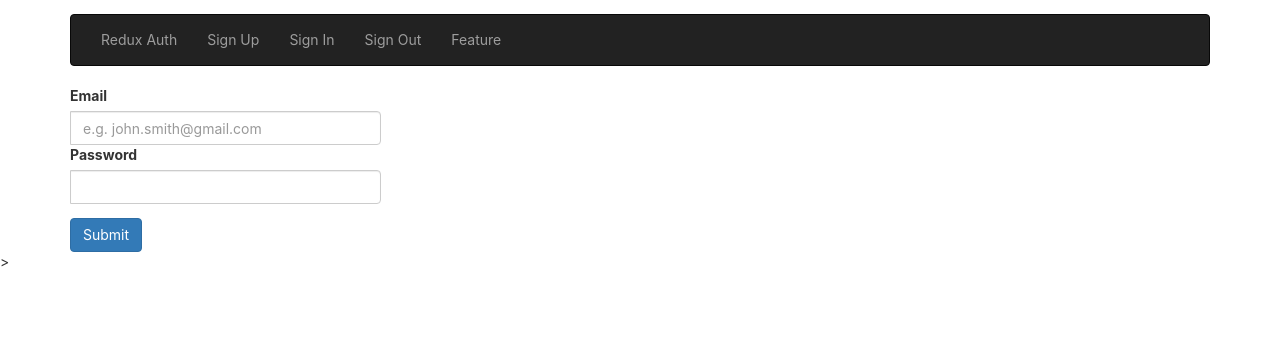
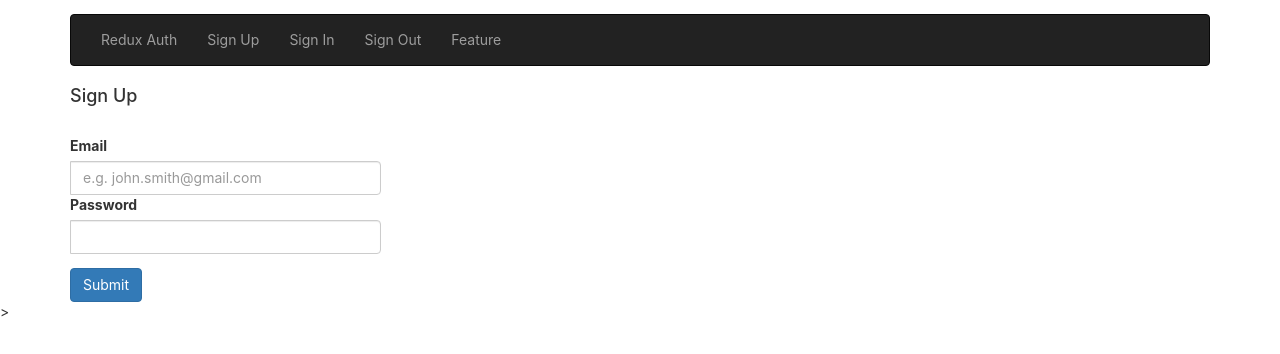
Before and after one commit to WendySanarwanto/udemy-advanced-react-and-redux, a React (Create React App) app in the folder auth/client/: page /signup in a window 1280 px wide. Shown: the top 354 px of the page. Built offline with nearby package versions, Linux system fonts and the light colour scheme.

Commit message:
Handle AuthForm's onSubmit callback with console.log

```diff
--- a/auth/client/src/components/auth/SignIn.jsx
+++ b/auth/client/src/components/auth/SignIn.jsx
@@ -3,8 +3,17 @@ import React from 'react';
 import AuthForm from './AuthForm';
 
 const SignIn = () => {
+  const onSubmit = (formValues) => {
+    console.log(`[debug]<SignIn@onSubmit> formValues: \n`, formValues);
+    // TODO: Call signIn action creator
+  };
+
   return (
-    <AuthForm />
+    <div>
+      <h4>Sign In</h4>
+      <br />
+      <AuthForm onSubmit={ onSubmit }/>
+    </div>
   );
 };
 
--- a/auth/client/src/components/auth/SignUp.jsx
+++ b/auth/client/src/components/auth/SignUp.jsx
@@ -3,8 +3,17 @@ import React from 'react';
 import AuthForm from './AuthForm';
 
 const SignUp = () => {
+  const onSubmit = (formValues) => {
+    console.log(`[debug]<SignUp@onSubmit> formValues: \n`, formValues);
+    // TODO: Call signup action creator
+  };
+
   return (
-    <AuthForm />
+    <div>
+      <h4>Sign Up</h4>
+      <br />
+      <AuthForm onSubmit={ onSubmit }/>
+    </div>
   );
 };
 
```
